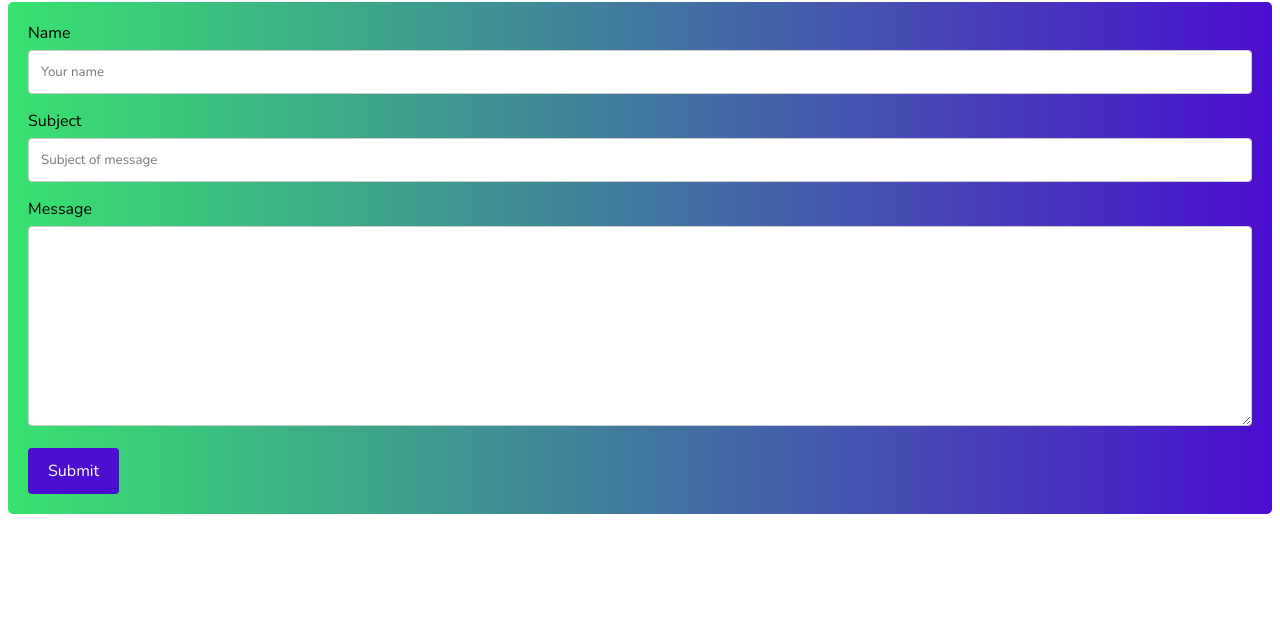
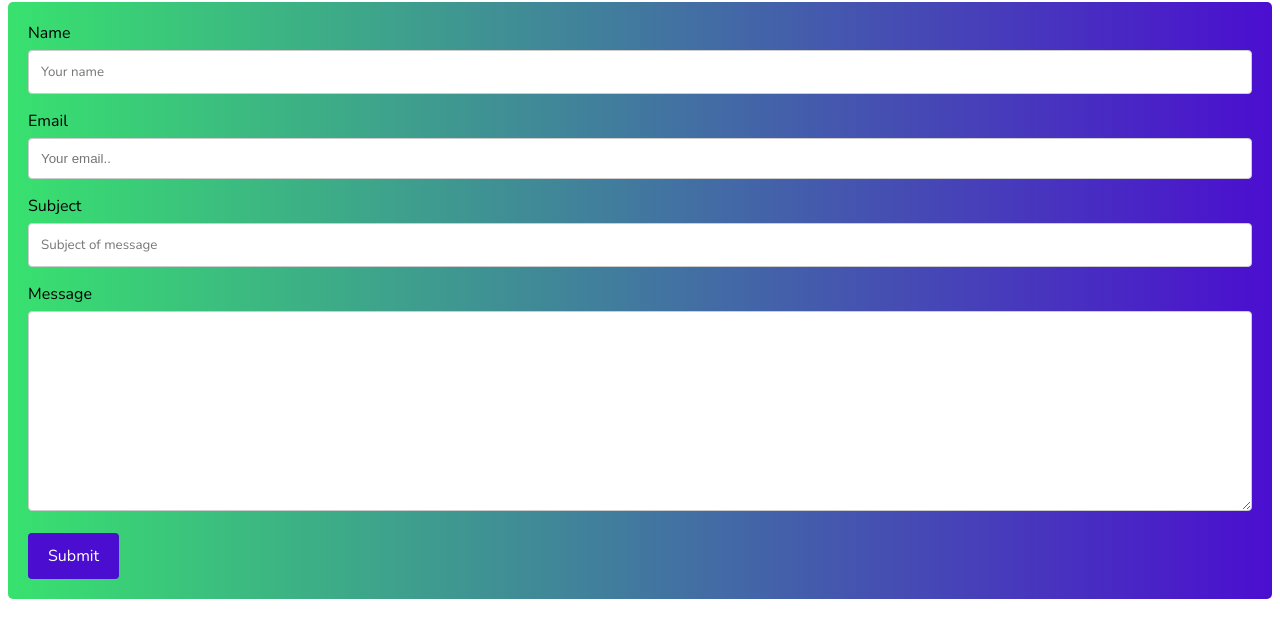
Before and after one commit to tmnash4/treyaNash, a plain HTML site: page contact.html in a window 1280 px wide. Shown: the part 151-788 px from the top of the page. Drawn offline with nearby package versions, Linux system fonts and the light colour scheme.

Commit message:
Update contact.html

```diff
--- a/contact.html
+++ b/contact.html
@@ -53,8 +53,8 @@
     <label for="fname">Name</label>
     <input type="text" id="fname" name="firstname" placeholder="Your name">
 
-    <!-- <label for="email">Email</label>
-    <input type="text" id="email" name="email" placeholder="Your email.."> -->
+    <label for="email">Email</label>
+    <input type="text" id="email" name="email" placeholder="Your email..">
     <label for="subject">Subject</label>
     <input type="text" id="subject" name="subject" placeholder="Subject of message" />
 
```
